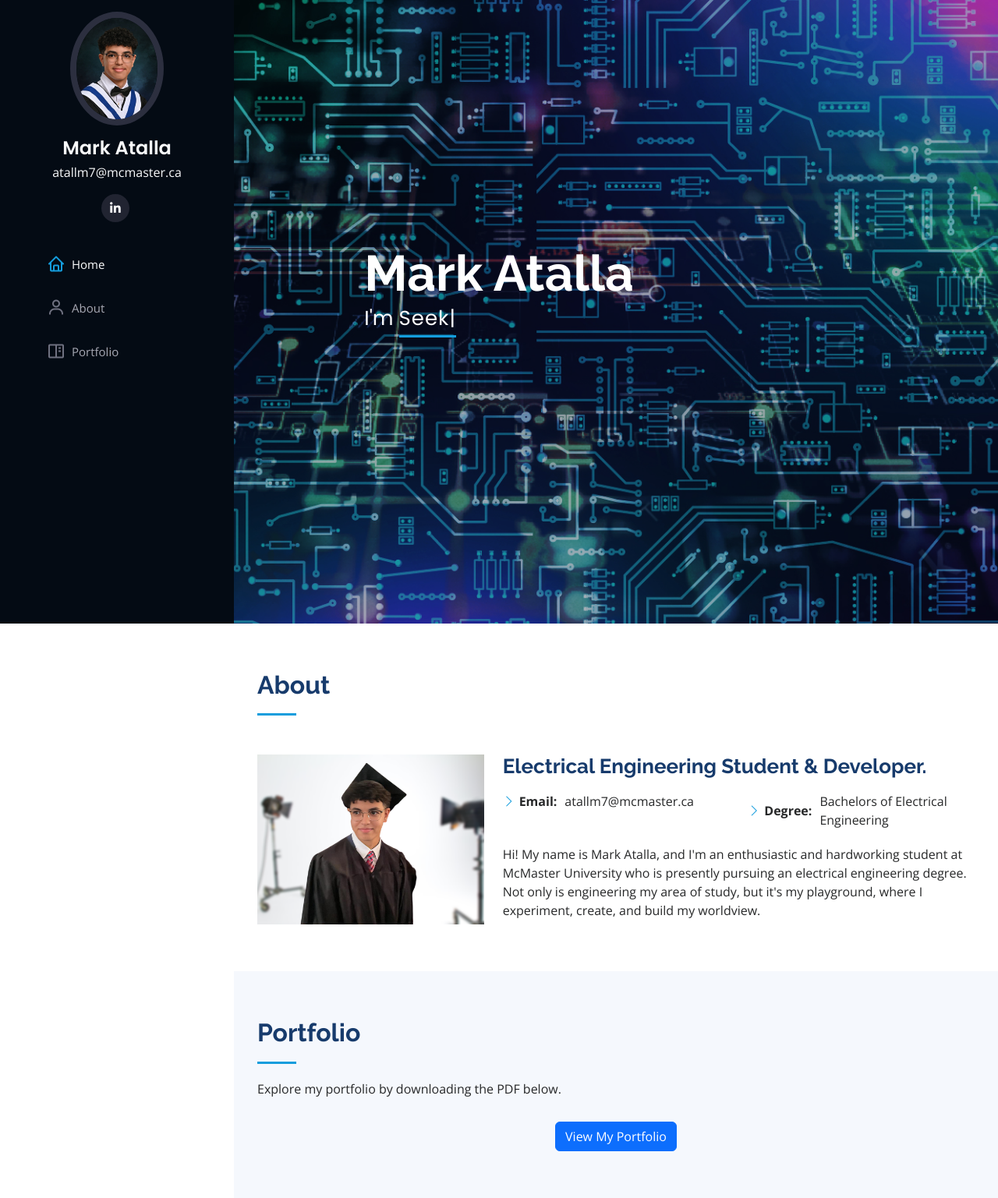
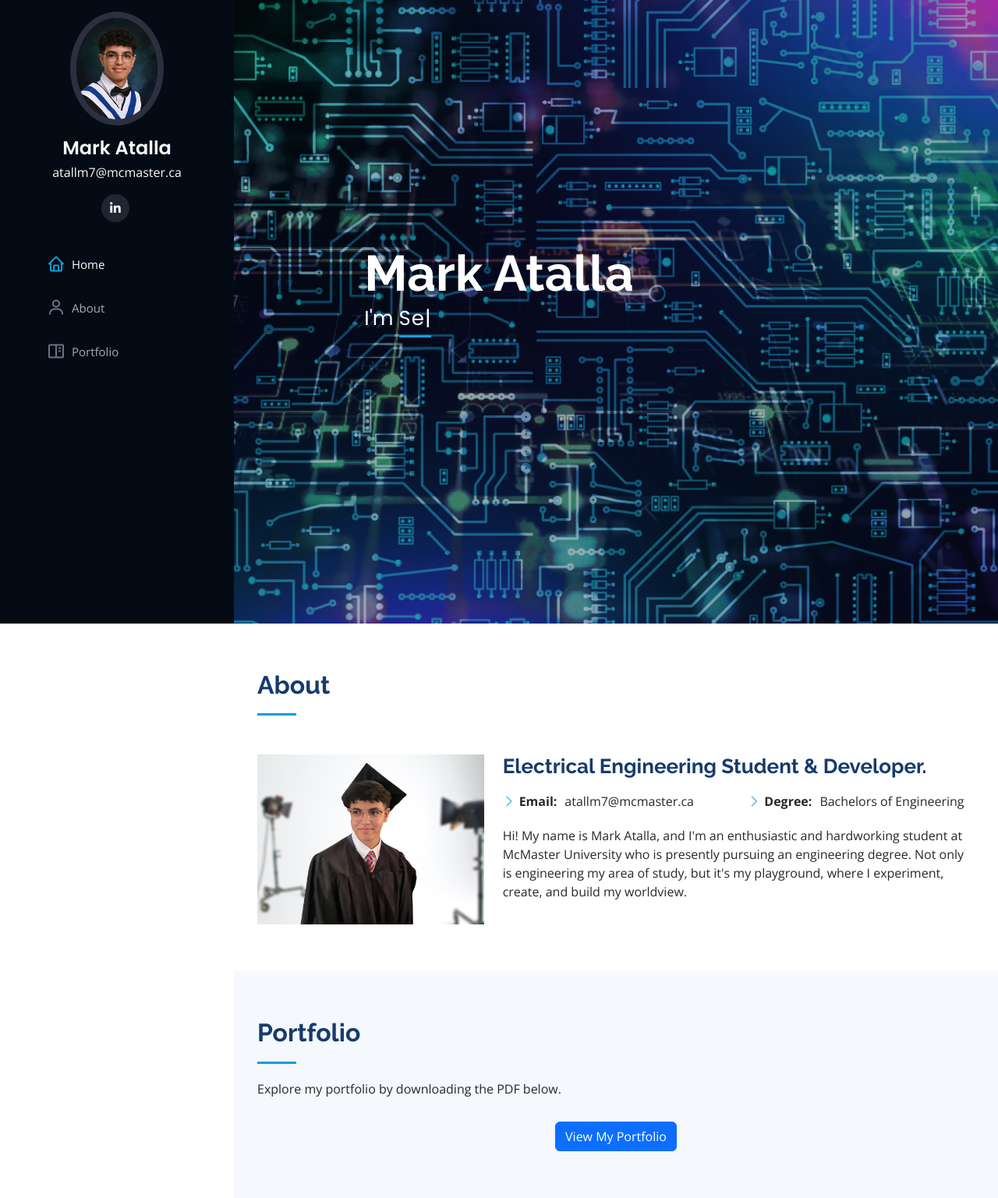
Before and after one commit to atallm7/portfo, a Flask app: page / in a window 1280 px wide. Shown: the whole page at 78% size. Run offline with Flask 3, Linux system fonts and the light colour scheme; some libraries are stand-ins or nearby versions.

Commit message:
new updates

```diff
--- a/index.html
+++ b/index.html
@@ -117,7 +117,7 @@
 
     <div class="row justify-content-center">
       <div class="col-lg-6 text-center">
-        <a href="Mark_Portfolio.pdf" class="btn btn-primary" download>Download My Portfolio</a>
+        <a href="static/assets/img/Mark_Portfolio.pdf" class="btn btn-primary" download>View My Portfolio</a>
       </div>
     </div>
 
--- a/templates/index.html
+++ b/templates/index.html
@@ -62,7 +62,7 @@
   <section id="hero" class="d-flex flex-column justify-content-center align-items-center">
     <div class="hero-container" data-aos="fade-in">
       <h1> Mark Atalla </h1>
-      <p>I'm <span class="typed" data-typed-items="an Electrical Student, Seeking Interns"></span></p>
+      <p>I'm <span class="typed" data-typed-items="an Engineering Student, Seeking Interns"></span></p>
     </div>
   </section><!-- End Hero -->
 
@@ -94,12 +94,12 @@
               </div>
               <div class="col-lg-6">
                 <ul>
-                  <li><i class="bi bi-chevron-right"></i> <strong>Degree:</strong> <span>Bachelors of Electrical Engineering</span></li>
+                  <li><i class="bi bi-chevron-right"></i> <strong>Degree:</strong> <span>Bachelors of Engineering</span></li>
                 </ul>
               </div>
             </div>
             <p>
-              Hi! My name is Mark Atalla, and I'm an enthusiastic and hardworking student at McMaster University who is presently pursuing an electrical engineering degree. Not only is engineering my area of study, but it's my playground, where I experiment, create, and build my worldview.
+              Hi! My name is Mark Atalla, and I'm an enthusiastic and hardworking student at McMaster University who is presently pursuing an engineering degree. Not only is engineering my area of study, but it's my playground, where I experiment, create, and build my worldview.
             </p>
           </div>
         </div>
```
